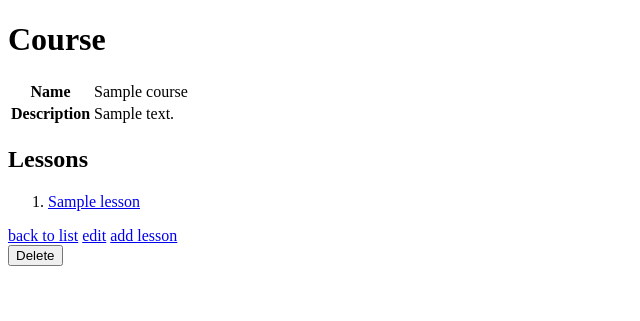
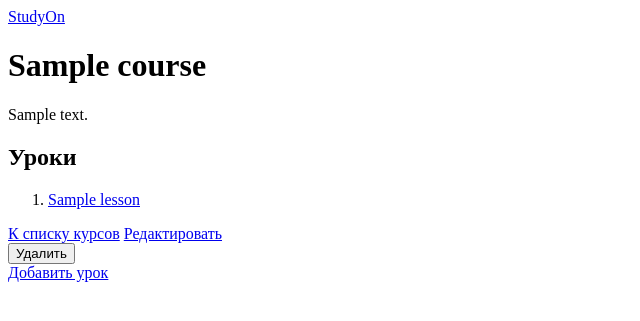
Before and after one commit to theunclehonnor/study-on, a Symfony app: template templates/course/show.html.twig in a window 1280 px wide. Shown: the top 321 px of the page, without its empty margins (0-640 px from the left). Run offline with Twig, Linux system fonts and the light colour scheme; the template is opened without the code that fills it: most values are stand-ins (such as "Sample title", 1, 10 or a date in 2020); some libraries are stand-ins or nearby versions.

Commit message:
practice 3 ready

```diff
--- a/src/Controller/CourseController.php
+++ b/src/Controller/CourseController.php
@@ -72,7 +72,9 @@ class CourseController extends AbstractController
         if ($form->isSubmitted() && $form->isValid()) {
             $this->getDoctrine()->getManager()->flush();
 
-            return $this->redirectToRoute('course_index');
+            return $this->redirectToRoute('course_show', [
+                'id' => $course->getId(),
+            ]);
         }
 
         return $this->render('course/edit.html.twig', [
--- a/templates/base.html.twig
+++ b/templates/base.html.twig
@@ -1,19 +1,28 @@
 <!DOCTYPE html>
 <html>
     <head>
+        <!-- Required meta tags -->
         <meta charset="UTF-8">
-        <title>{% block title %}Welcome!{% endblock %}</title>
+        <meta name="viewport" content="width=device-width, initial-scale=1">
+        <title>{% block title %}StudyOn!{% endblock %}</title>
         {# Run `composer require symfony/webpack-encore-bundle`
            and uncomment the following Encore helpers to start using Symfony UX #}
         {% block stylesheets %}
-            {#{{ encore_entry_link_tags('app') }}#}
+            {{ encore_entry_link_tags('app') }}
         {% endblock %}
 
         {% block javascripts %}
-            {#{{ encore_entry_script_tags('app') }}#}
+            {{ encore_entry_script_tags('app') }}
         {% endblock %}
     </head>
     <body>
-        {% block body %}{% endblock %}
+    <div class="container-fluid">
+        {# header #}
+        {% include('./default/header.html.twig') %}
+
+        {% block body %}
+        {% endblock %}
+    </div>
+
     </body>
 </html>
--- a/templates/course/_delete_form.html.twig
+++ b/templates/course/_delete_form.html.twig
@@ -1,5 +1,5 @@
-<form method="post" action="{{ path('course_delete', {'id': course.id}) }}" onsubmit="return confirm('Are you sure you want to delete this item?');">
+<form method="post" action="{{ path('course_delete', {'id': course.id}) }}" onsubmit="return confirm('Вы уверены, что хотите удалить курс?');">
     <input type="hidden" name="_method" value="DELETE">
     <input type="hidden" name="_token" value="{{ csrf_token('delete' ~ course.id) }}">
-    <button class="btn">Delete</button>
+    <button class="btn btn-outline-danger a_margin">Удалить</button>
 </form>
--- a/templates/course/_form.html.twig
+++ b/templates/course/_form.html.twig
@@ -1,4 +1,4 @@
 {{ form_start(form) }}
     {{ form_widget(form) }}
-    <button class="btn">{{ button_label|default('Save') }}</button>
+    <button class="btn btn-primary">{{ button_label|default('Сохранить') }}</button>
 {{ form_end(form) }}
--- a/templates/course/edit.html.twig
+++ b/templates/course/edit.html.twig
@@ -3,11 +3,11 @@
 {% block title %}Edit Course / StudyOn{% endblock %}
 
 {% block body %}
-    <h1>Edit Course</h1>
+    <h1>{{ course.name }}</h1>
 
-    {{ include('course/_form.html.twig', {'button_label': 'Update'}) }}
+    {{ include('course/_form.html.twig') }}
 
-    <a href="{{ path('course_index') }}">back to list</a>
+    <div class="line mt-4 mb-4"></div>
 
     {{ include('course/_delete_form.html.twig') }}
 {% endblock %}
--- a/templates/course/new.html.twig
+++ b/templates/course/new.html.twig
@@ -3,8 +3,10 @@
 {% block title %}New Course / StudyOn{% endblock %}
 
 {% block body %}
-    <h1>Create new Course</h1>
+    <h1>Новый курс</h1>
 
     {{ include('course/_form.html.twig') }}
+    <div class="line mt-4 mb-4"></div>
+    <a href="{{ path('course_index') }}" class="btn btn-outline-secondary">К списку курсов</a>
 
 {% endblock %}
--- a/templates/course/show.html.twig
+++ b/templates/course/show.html.twig
@@ -3,34 +3,20 @@
 {% block title %}{{ course.name}} / StudyOn{% endblock %}
 
 {% block body %}
-    <h1>Course</h1>
+    <h1>{{ course.name }}</h1>
 
-    <table class="table">
-        <tbody>
-            <tr>
-                <th>Name</th>
-                <td>{{ course.name }}</td>
-            </tr>
-            <tr>
-                <th>Description</th>
-                <td>{{ course.description }}</td>
-            </tr>
-        </tbody>
-    </table>
-    <h2>Lessons</h2>
+    <p>{{ course.description }}</p>
+    <h2>Уроки</h2>
     <ol>
         {% for lesson in lessons %}
             <li><a href="{{ path('lesson_show', {'id': lesson.id}) }}">{{ lesson.name }}</a></li>
         {% endfor %}
     </ol>
-
-    <div>
-        <a href="{{ path('course_index') }}">back to list</a>
-
-        <a href="{{ path('course_edit', {'id': course.id}) }}">edit</a>
-
-        <a href="{{ path('lesson_new', {'course_id': course.id}) }}">add lesson</a>
+    <div class="line mt-4 mb-4"></div>
+    <div class="d-flex">
+        <a href="{{ path('course_index') }}" class="btn btn-outline-secondary a_margin">К списку курсов</a>
+        <a href="{{ path('course_edit', {'id': course.id}) }}" class="btn btn-outline-secondary a_margin">Редактировать</a>
+        {{ include('course/_delete_form.html.twig') }}
+        <a href="{{ path('lesson_new', {'course_id': course.id}) }}" class="btn btn-outline-secondary a_margin">Добавить урок</a>
     </div>
-
-    {{ include('course/_delete_form.html.twig') }}
 {% endblock %}
--- /dev/null
+++ b/templates/default/header.html.twig
@@ -0,0 +1,5 @@
+<nav class="navbar navbar-light bg-light">
+    <div class="container-fluid">
+        <a class="navbar-brand" href="{{ path('course_index') }}">StudyOn</a>
+    </div>
+</nav>
--- a/templates/lesson/_delete_form.html.twig
+++ b/templates/lesson/_delete_form.html.twig
@@ -1,5 +1,5 @@
-<form method="post" action="{{ path('lesson_delete', {'id': lesson.id}) }}" onsubmit="return confirm('Are you sure you want to delete this item?');">
+<form method="post" action="{{ path('lesson_delete', {'id': lesson.id}) }}" onsubmit="return confirm('Вы уверены, что хотите удалить урок?');">
     <input type="hidden" name="_method" value="DELETE">
     <input type="hidden" name="_token" value="{{ csrf_token('delete' ~ lesson.id) }}">
-    <button class="btn">Delete</button>
+    <button class="btn btn-outline-danger a_margin">Удалить</button>
 </form>
--- a/templates/lesson/_form.html.twig
+++ b/templates/lesson/_form.html.twig
@@ -1,4 +1,4 @@
 {{ form_start(form) }}
     {{ form_widget(form) }}
-    <button class="btn">{{ button_label|default('Save') }}</button>
+    <button class="btn btn-primary">{{ button_label|default('Сохранить') }}</button>
 {{ form_end(form) }}
--- a/templates/lesson/new.html.twig
+++ b/templates/lesson/new.html.twig
@@ -3,7 +3,8 @@
 {% block title %}New lesson / {{ lesson.course.name}} / StudyOn{% endblock %}
 
 {% block body %}
-    <h1>Create new Lesson</h1>
+    <h1>Новый урок</h1>
+    <h2>Курса: <a href="{{ path('course_show', {'id': lesson.course.id}) }}">{{ lesson.course.name }}</a></h2>
 
     {{ include('lesson/_form.html.twig') }}
 
```
Also changed, not shown: assets/styles/app.scss (+9 -2 lines), templates/course/index.html.twig (+18 -24 lines), templates/lesson/edit.html.twig (+4 -5 lines), templates/lesson/show.html.twig (+11 -15 lines), 2 other files.
